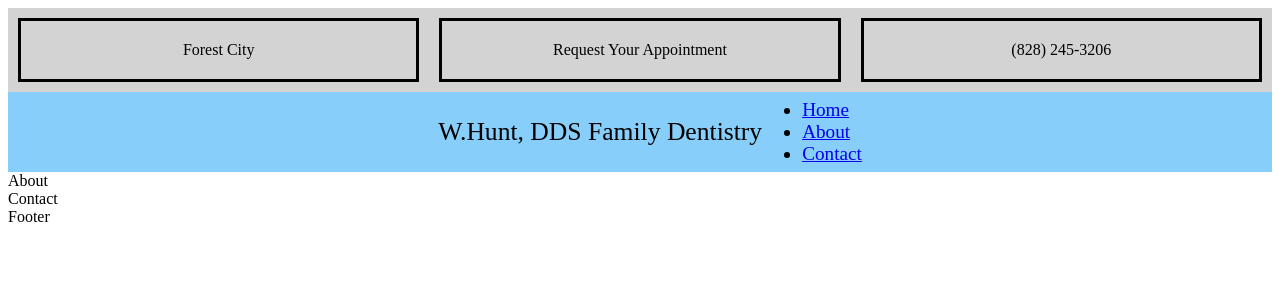
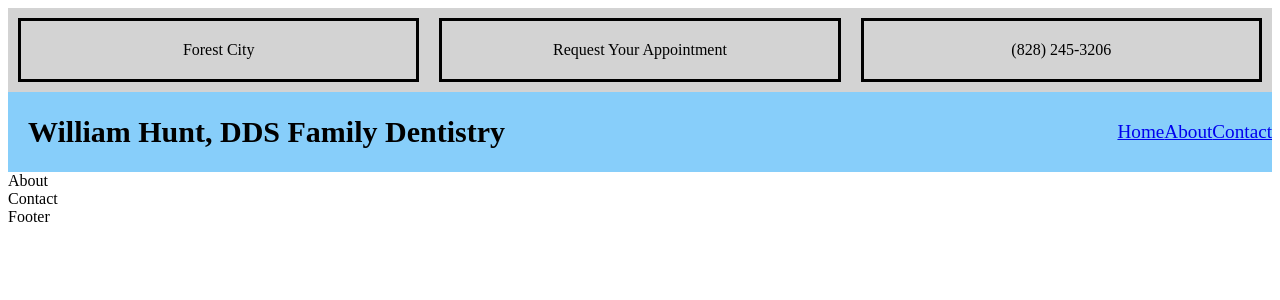
Before and after one commit to dchen8419/William_Hunt_DDS, a React (Create React App) app: page / in a window 1280 px wide. Shown: the top 300 px of the page. Built offline with nearby package versions, Linux system fonts and the light colour scheme.

Commit message:
fixed some css of navbar

```diff
--- a/src/components/navbar/Nav.css
+++ b/src/components/navbar/Nav.css
@@ -1,9 +1,6 @@
 .navbar {
     background-color: lightskyblue;
     height: 80px;
-    display: flex;
-    justify-content: center;
-    align-items: center;
     font-size: 1.2rem;
     position: sticky;
     top: 0;
@@ -12,19 +9,25 @@
 
 .navbar-container {
     display: flex;
-    justify-content: center;
     align-items: center;
+    justify-content: space-between;
     height: 80px;
-    max-width: 1500px;
+    max-width: 2000px;
+
 }
 
 .navbar-logo {
     color: black;
-    justify-self: start;
     margin-left: 20px;
     cursor: pointer;
     text-decoration: none;
-    font-size: 1.6rem;
+    font-size: 30px;
+    font-weight: bold;
+}
+
+.navbar ul {
     display: flex;
-    align-items: left;
+    align-items: center;
+    justify-content: space-around;
+    list-style-type: none;
 }
--- a/src/components/navbar/Nav.jsx
+++ b/src/components/navbar/Nav.jsx
@@ -19,7 +19,7 @@ function Nav() {
             <nav className='navbar'>
                 <div className='navbar-container'>
                     <a className='navbar-logo' href='#Home' aria-hidden="true">
-                        W.Hunt, DDS Family Dentistry
+                        William Hunt, DDS Family Dentistry
                     </a>
                     <ul>
                         <li>
```
Lines whose indentation alone changed are shown as unchanged.
